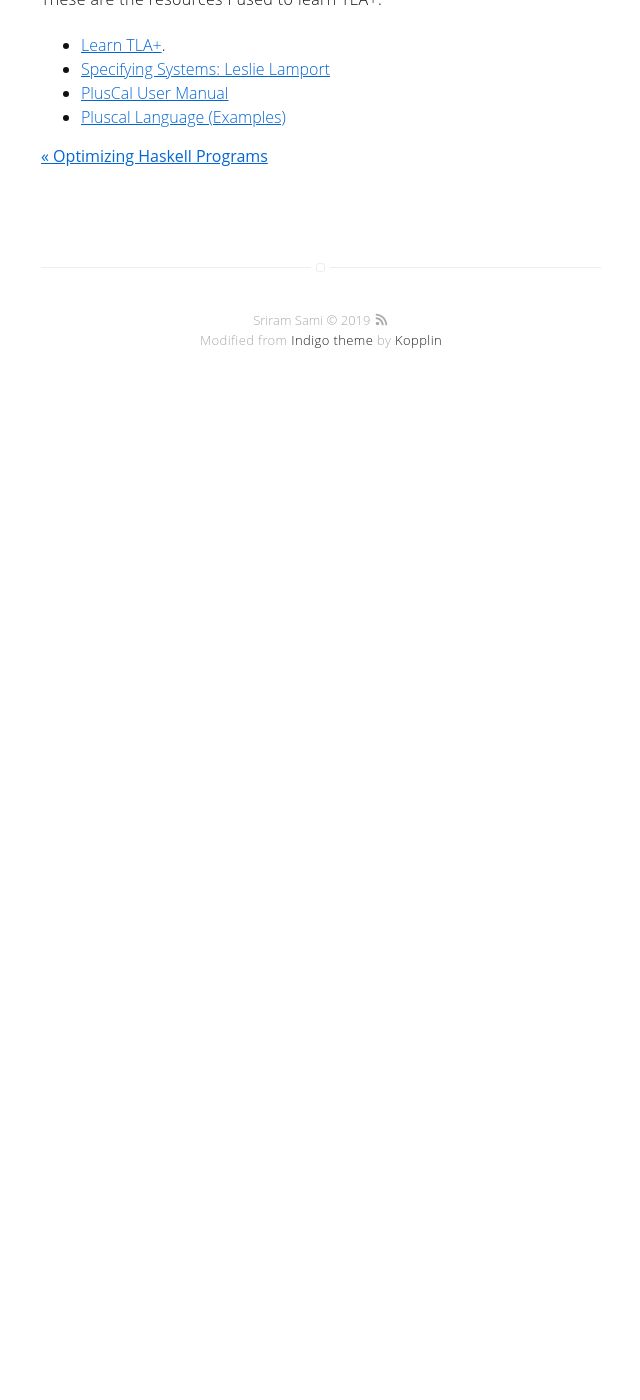
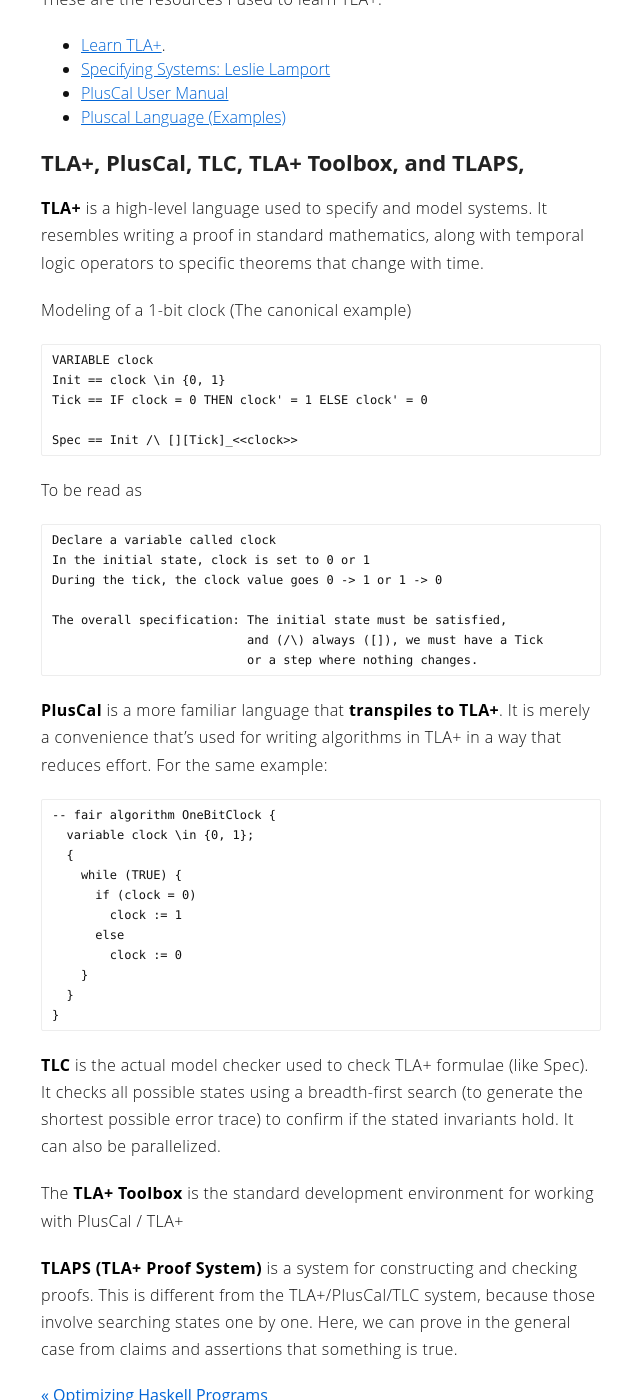
Before and after one commit to frizensami/frizensami.github.io, a Jekyll site: the page built from _posts/2019-04-18-tlaplus.markdown, in a window 1280 px wide and 1400 px high, scrolled down 329 px. Shown: the whole window, without its empty margins (319-959 px from the left). Built offline with Jekyll 4.4.1, drawn with Linux system fonts in a browser that asks for light colours; before the commit the page ends 900 px from its top, so only the background shows below that.

Commit message:
Add intro section to TLA+ article

````diff
--- a/_posts/2019-04-18-tlaplus.markdown
+++ b/_posts/2019-04-18-tlaplus.markdown
@@ -17,3 +17,49 @@ These are the resources I used to learn TLA+:
 - [Specifying Systems: Leslie Lamport](https://lamport.azurewebsites.net/tla/book-02-08-08.pdf)
 - [PlusCal User Manual](https://lamport.azurewebsites.net/tla/p-manual.pdf)
 - [Pluscal Language (Examples)](https://lamport.azurewebsites.net/pubs/pluscal.pdf)
+
+## TLA+, PlusCal, TLC, TLA+ Toolbox, and TLAPS,
+**TLA+** is a high-level language used to specify and model systems. It resembles writing a proof in standard mathematics, along with temporal logic operators to specific theorems that change with time.
+
+Modeling of a 1-bit clock (The canonical example)
+```
+VARIABLE clock
+Init == clock \in {0, 1}
+Tick == IF clock = 0 THEN clock' = 1 ELSE clock' = 0
+
+Spec == Init /\ [][Tick]_<<clock>>
+```
+
+To be read as
+
+```
+Declare a variable called clock
+In the initial state, clock is set to 0 or 1
+During the tick, the clock value goes 0 -> 1 or 1 -> 0
+
+The overall specification: The initial state must be satisfied,
+                           and (/\) always ([]), we must have a Tick
+                           or a step where nothing changes.
+```
+
+**PlusCal** is a more familiar language that **transpiles to TLA+**. It is merely a convenience that's used for writing algorithms in TLA+ in a way that reduces effort. For the same example:
+
+```
+-- fair algorithm OneBitClock {
+  variable clock \in {0, 1};
+  {
+    while (TRUE) {
+      if (clock = 0)
+        clock := 1
+      else
+        clock := 0
+    }
+  }
+}
+```
+
+**TLC** is the actual model checker used to check TLA+ formulae (like Spec). It checks all possible states using a breadth-first search (to generate the shortest possible error trace) to confirm if the stated invariants hold. It can also be parallelized.
+
+The **TLA+ Toolbox** is the standard development environment for working with PlusCal / TLA+
+
+**TLAPS (TLA+ Proof System)** is a system for constructing and checking proofs. This is different from the TLA+/PlusCal/TLC system, because those involve searching states one by one. Here, we can prove in the general case from claims and assertions that something is true.
````
